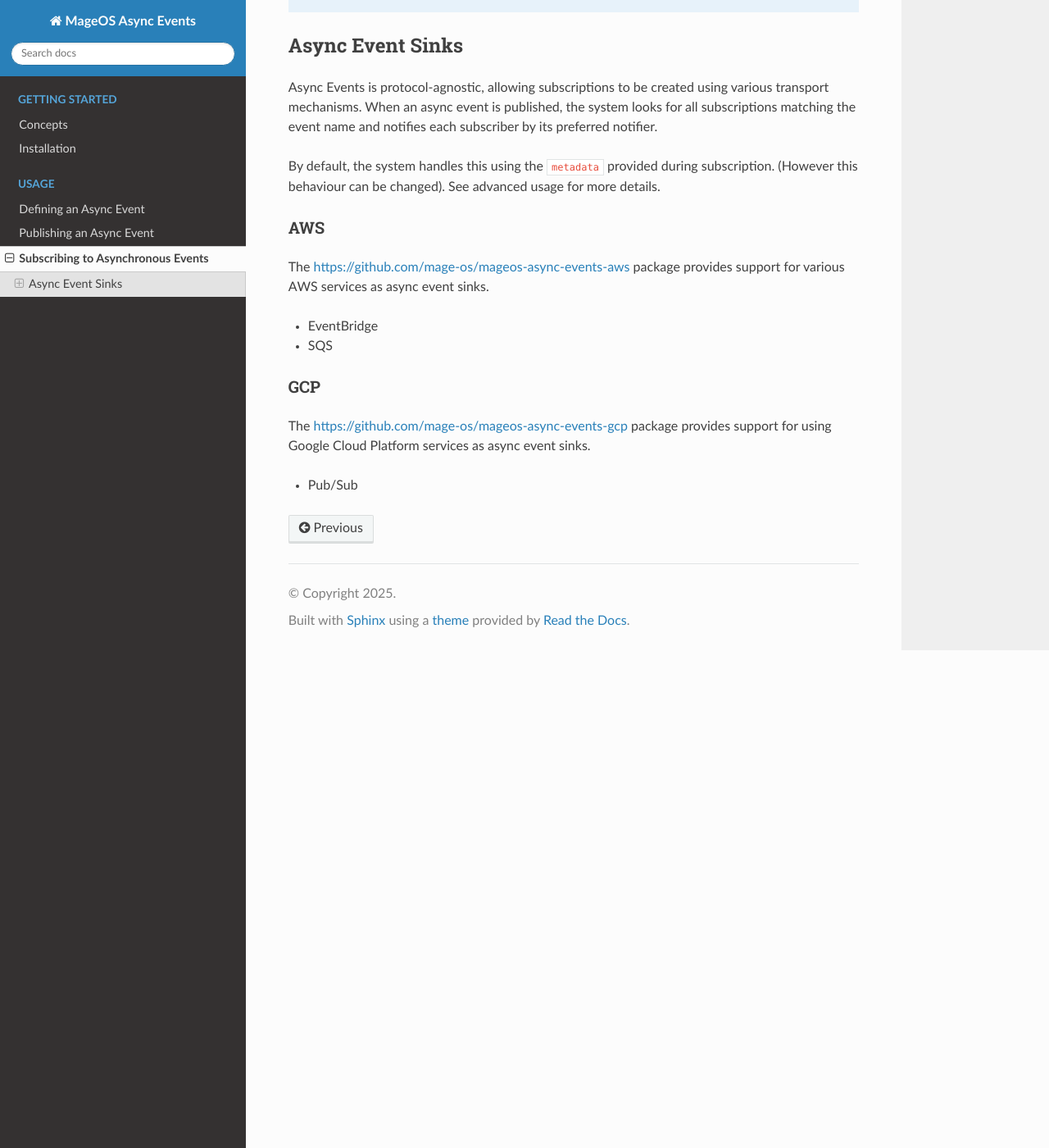
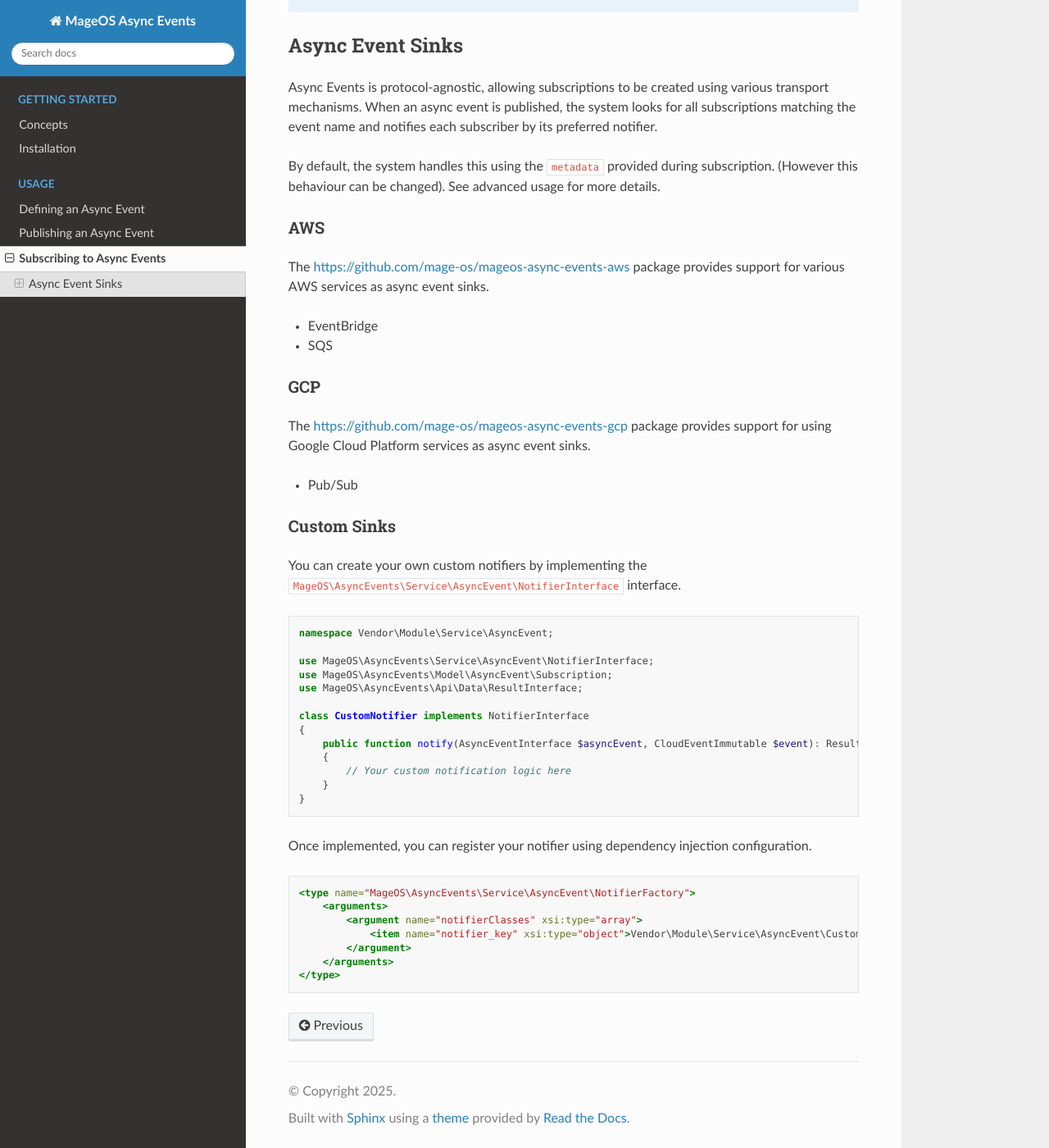
Before and after one commit to gowrizrh/async-events, a Sphinx documentation site: the page built from source/subscription_async_event.rst, in a window 1280 px wide and 1400 px high, scrolled down 699 px. Shown: the whole window at 82% size. Built offline with Sphinx 7.4.7 and the Read the Docs theme 3.1.0, drawn with Linux system fonts in a browser that asks for light colours; some of the changed text lies outside the part shown.

Commit message:
update php highlighting

```diff
--- a/source/conf.py
+++ b/source/conf.py
@@ -27,3 +27,7 @@ html_theme = 'sphinx_rtd_theme'
 html_static_path = ['_static']
 html_extra_path = ['_static/google0e23572a578cd0d6.html']
 html_favicon = '_static/favicon.ico'
+
+highlight_options = {
+  'php': {'startinline': True},
+}
--- a/source/subscription_async_event.rst
+++ b/source/subscription_async_event.rst
@@ -1,4 +1,4 @@
-Subscribing to Asynchronous Events
+Subscribing to Async Events
 ===================================
 
 This section covers an example of creating a subscription which will receive notifications via HTTPS.
@@ -49,3 +49,36 @@ GCP
 The https://github.com/mage-os/mageos-async-events-gcp package provides support for using Google Cloud Platform services as async event sinks.
 
 * Pub/Sub
+
+Custom Sinks
+----------------
+
+You can create your own custom notifiers by implementing the ``MageOS\AsyncEvents\Service\AsyncEvent\NotifierInterface`` interface.
+
+.. code-block:: php
+
+    namespace Vendor\Module\Service\AsyncEvent;
+
+    use MageOS\AsyncEvents\Service\AsyncEvent\NotifierInterface;
+    use MageOS\AsyncEvents\Model\AsyncEvent\Subscription;
+    use MageOS\AsyncEvents\Api\Data\ResultInterface;
+
+    class CustomNotifier implements NotifierInterface
+    {
+        public function notify(AsyncEventInterface $asyncEvent, CloudEventImmutable $event): ResultInterface
+        {
+            // Your custom notification logic here
+        }
+    }
+
+Once implemented, you can register your notifier using dependency injection configuration.
+
+.. code-block:: xml
+
+    <type name="MageOS\AsyncEvents\Service\AsyncEvent\NotifierFactory">
+        <arguments>
+            <argument name="notifierClasses" xsi:type="array">
+                <item name="notifier_key" xsi:type="object">Vendor\Module\Service\AsyncEvent\CustomNotifier</item>
+            </argument>
+        </arguments>
+    </type>
```
Also changed, not shown: source/publishing_async_event.rst (+1 -7 lines).
